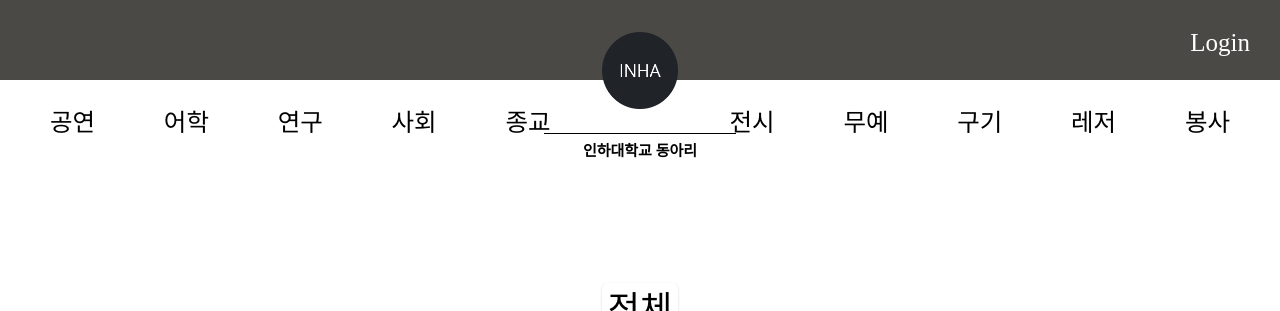
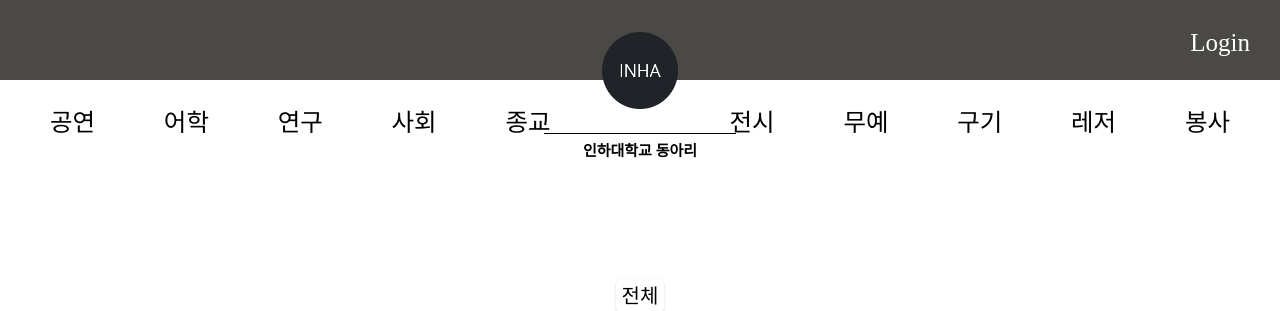
Before and after one commit to kwakjoonhyung/School-club-hompage, a PHP site: the page made by category/html/카테고리/구기.php in a window 1280 px wide. Shown: the top 311 px of the page. Run offline with PHP 8.4, Linux system fonts and the light colour scheme.

Commit message:
글씨크기 조절

```diff
--- a/category/css/header.css
+++ b/category/css/header.css
@@ -309,3 +309,6 @@ html{
   #app{
     margin-top: 200px;
   }
+  .filters{
+    font-size: 20px;
+  }
```
